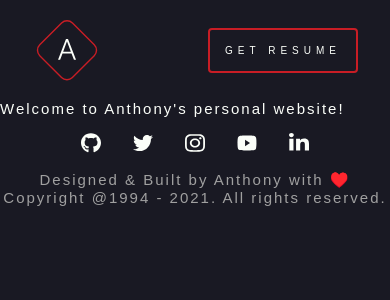
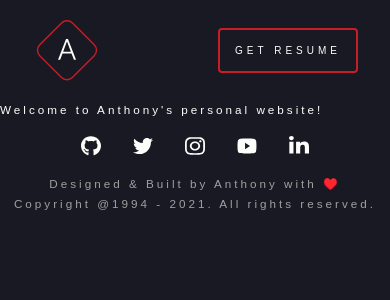
Before and after one commit to antwash/antdwash.com, a Next.js app: page / in a window 390 px wide. Shown: the top 300 px of the page. Built offline with nearby package versions, Linux system fonts and the light colour scheme; a web font is replaced by a local one.

Commit message:
components: add clamping func for responsive font sizing

```diff
--- a/components/text.tsx
+++ b/components/text.tsx
@@ -13,18 +13,27 @@ interface TextProps {
   family?: FontFamily
   color?: FontColor
   children?: React.ReactNode
+  className?: string
 }
+
+const h1FontSize = "7.594rem"
+const h2FontSize = "5.063rem"
+const h3FontSize = "3.375rem"
+const h4FontSize = "2.25rem"
+const pFontSize = "1.5rem"
+const captionFontSize = "1rem"
 
 export const Text = ({
   family = "beVietnam",
   color = "primary",
   ...otherProps
 }: TextProps) => {
-  const { variant, children } = otherProps
+  const { variant, children, className } = otherProps
 
   const classes = createUseStyles((theme) => ({
     root: {
-      letterSpacing: ".2rem",
+      margin: 0,
+      letterSpacing: ".3rem",
     },
     beVietnam: {
       fontFamily: "Be Vietnam, sans-serif",
@@ -35,24 +44,25 @@ export const Text = ({
       fontWeight: 300,
     },
     h1: {
-      fontSize: "7.594rem",
+      fontSize: `clamp(${h3FontSize}, 5vw, ${h1FontSize})`,
     },
     h2: {
-      fontSize: "5.063rem",
+      fontSize: `clamp(${h4FontSize}, 5vw, ${h2FontSize})`,
     },
     h3: {
-      fontSize: "3.375rem",
+      fontSize: `clamp(${pFontSize}, 5vw, ${h3FontSize})`,
     },
     h4: {
-      fontSize: "2.25rem",
+      fontSize: `clamp(${pFontSize}, 5vw, ${h4FontSize})`,
     },
     p: {
-      fontSize: "1.5rem",
+      fontSize: `clamp(${captionFontSize}, 3vw, ${pFontSize})`,
+      lineHeight: "170%",
     },
     caption: {
-      fontSize: "1rem",
+      fontSize: captionFontSize,
       textTransform: "uppercase",
-      letterSpacing: ".5rem",
+      letterSpacing: ".4rem",
     },
     primary: {
       color: theme.palette.primary,
@@ -66,15 +76,16 @@ export const Text = ({
   }))()
 
   return (
-    <div
+    <p
       className={clsx(
         classes.root,
         classes[family],
         classes[variant],
-        classes[color]
+        classes[color],
+        className
       )}
     >
       {children}
-    </div>
+    </p>
   )
 }
```
